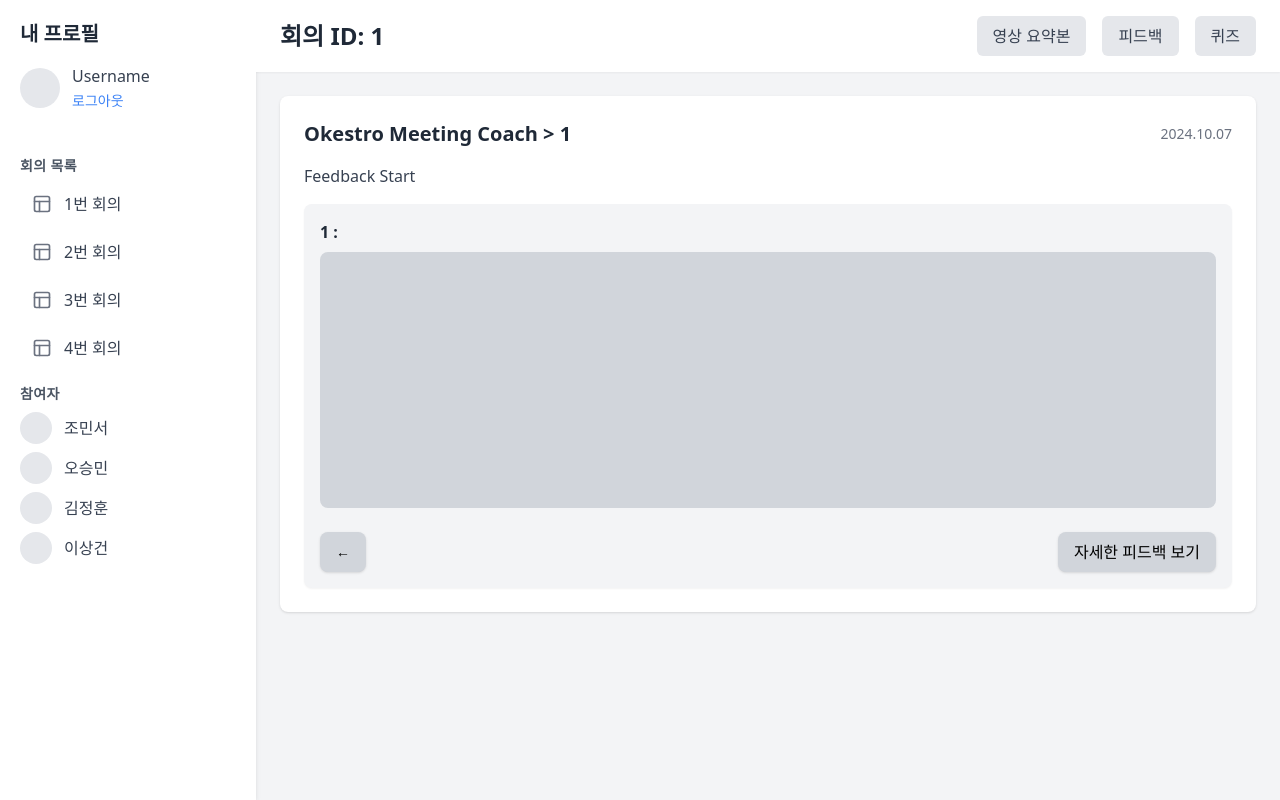
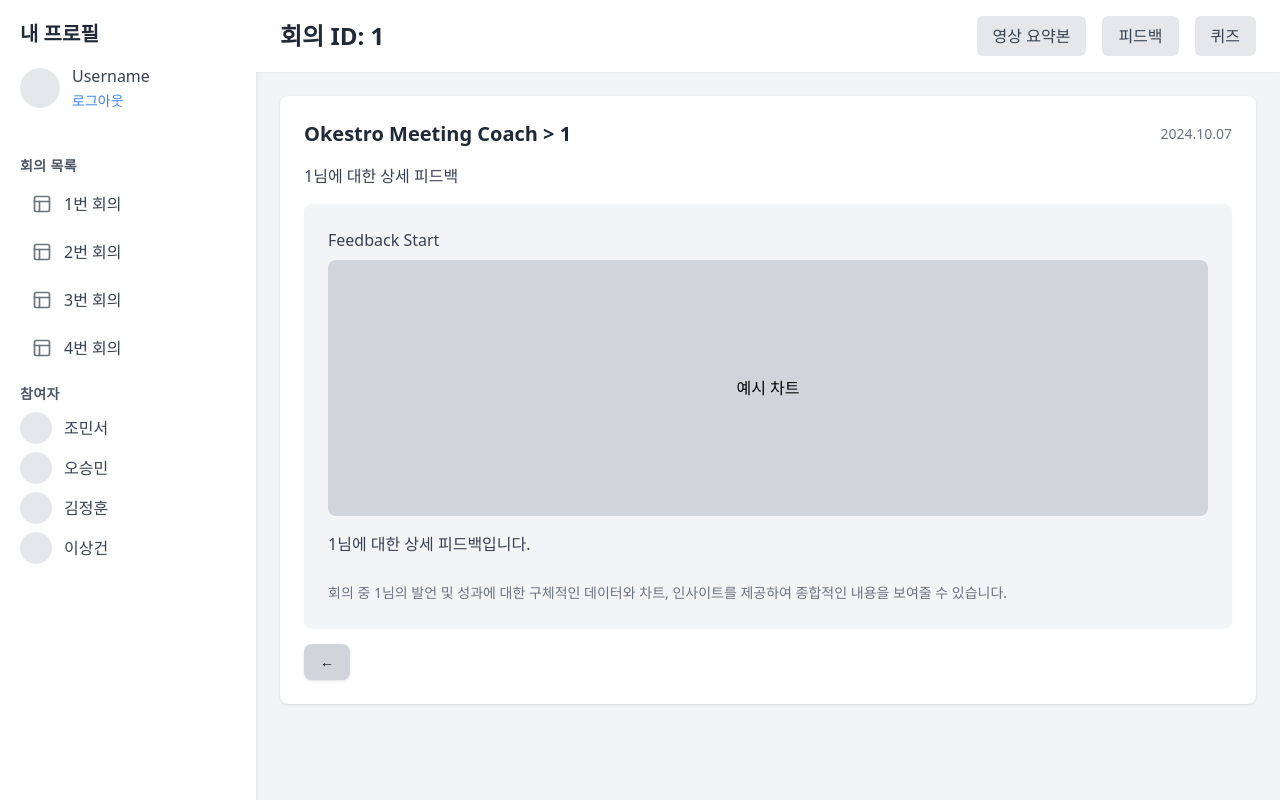
Before and after one commit to leafdesk/hsu-pre-capstone-web, a Next.js app: page /1/feedback/1 in a window 1280 px wide. Built offline with nearby package versions, Linux system fonts and the light colour scheme.

Commit message:
feedback 수정

```diff
--- a/src/app/[meetingId]/feedback/[name]/detailed/page.tsx
+++ /dev/null
@@ -1,62 +0,0 @@
-'use client'
-
-import { useParams, useRouter } from 'next/navigation';
-
-/**
- * 자세한 피드백 페이지.
- */
-const DetailedFeedbackPage = () => {
-  const router = useRouter();
-  const { meetingId, name } = useParams();
-
-  // 기본값은 'Minseo'
-  const participantName = Array.isArray(name) ? name[0] : (name || 'Minseo');
-
-  const decodedName = decodeURIComponent(participantName);
-  const displayName = decodedName.charAt(0).toUpperCase() + decodedName.slice(1);
-
-  // 뒤로 가기 버튼 클릭 핸들러
-  const handleBackClick = () => {
-    router.back();
-  };
-
-  return (
-    <div className="max-w-7xl mx-auto py-6 px-6">
-      <div className="bg-white shadow rounded-lg p-6">
-        {/* 헤더 섹션 */}
-        <div className="flex justify-between items-center mb-4">
-          <h2 className="text-xl font-semibold text-gray-800">
-            Okestro Meeting Coach &gt; {displayName}
-          </h2>
-          <span className="text-sm text-gray-500">2024.10.07</span>
-        </div>
-
-        {/* 상세 피드백 섹션 */}
-        <div className="space-y-4">
-          <h3 className="font-medium text-gray-700 mb-2">{displayName}님에 대한 상세 피드백</h3>
-          <div className="bg-gray-100 p-6 rounded-lg shadow-sm">
-            {/* 예시 차트 및 피드백 상세 내용 */}
-            <div className="h-64 bg-gray-300 rounded-lg mb-4 flex items-center justify-center">
-              <span>예시 차트</span>
-            </div>
-            <p className="text-gray-700">
-              {displayName}님에 대한 상세 피드백입니다. <br></br>회의 중 {displayName}님의 발언 및 성과에 대한 구체적인 데이터와 차트, 인사이트를 제공하여 종합적인 내용을 보여줄 수 있습니다.
-            </p>
-          </div>
-        </div>
-
-        {/* 뒤로가기 버튼 */}
-        <div className="flex justify-start mt-6">
-          <button
-            onClick={handleBackClick}
-            className="bg-gray-300 py-2 px-4 rounded-lg shadow hover:bg-gray-400 text-sm"
-          >
-            &larr;
-          </button>
-        </div>
-      </div>
-    </div>
-  );
-}
-
-export default DetailedFeedbackPage;
--- a/src/app/[meetingId]/feedback/[name]/page.tsx
+++ b/src/app/[meetingId]/feedback/[name]/page.tsx
@@ -1,29 +1,18 @@
 'use client'
 
-import { useRouter, useParams } from 'next/navigation';
+import { usePathname } from 'next/navigation'
+import Link from 'next/link'
 
 /**
  * 피드백 페이지.
  */
 const FeedbackPage = () => {
-  const router = useRouter();
-  const { meetingId, name } = useParams();
+  const pathname = usePathname()
+  const pathSegments = pathname.split('/')
+  const meetingId = pathSegments[1] // meetingId 추출
+  const name = decodeURIComponent(pathSegments[3] || 'Minseo') // name 추출
 
-  // 기본값은 'Minseo'
-  const participantName = Array.isArray(name) ? name[0] : (name || 'Minseo');
-
-  const decodedName = decodeURIComponent(participantName);
-  const displayName = typeof decodedName === 'string' ? decodedName.charAt(0).toUpperCase() + decodedName.slice(1) : 'Minseo';
-
-  // 버튼 클릭 시 더 자세한 피드백 화면으로 이동
-  const handleDetailedFeedbackClick = () => {
-    router.push(`/${meetingId}/feedback/${participantName}/detailed`);
-  };
-
-  // 뒤로 가기 버튼 클릭 핸들러
-  const handleBackClick = () => {
-    router.back();
-  };
+  const displayName = name.charAt(0).toUpperCase() + name.slice(1)
 
   return (
     <div className="max-w-7xl mx-auto py-6 px-6">
@@ -36,34 +25,35 @@ const FeedbackPage = () => {
           <span className="text-sm text-gray-500">2024.10.07</span>
         </div>
 
-        {/* 피드백 */}
+        {/* 상세 피드백 섹션 */}
         <div className="space-y-4">
-          <h3 className="font-medium text-gray-700 mb-2">Feedback Start</h3>
-          <div className="bg-gray-100 p-4 rounded-lg shadow-sm">
-            <div className="mb-4">
-              <h4 className="font-semibold text-gray-800 mb-2">{displayName} :</h4>
-              {/* 피드백 내용 */}
-              <div className="h-64 bg-gray-300 rounded-lg"></div>
+          <h3 className="font-medium text-gray-700 mb-2">
+            {displayName}님에 대한 상세 피드백
+          </h3>
+          <div className="bg-gray-100 p-6 rounded-lg shadow-sm">
+            {/* 예시 차트 및 피드백 상세 내용 */}
+            <h3 className="font-medium text-gray-700 mb-2">Feedback Start</h3>
+            <div className="h-64 bg-gray-300 rounded-lg mb-4 flex items-center justify-center">
+              <span>예시 차트</span>
             </div>
-
-            {/* 버튼 섹션 */}
-            <div className="flex justify-between mt-6">
-              {/* 뒤로가기 버튼 */}
-              <button
-                onClick={handleBackClick}
-                className="bg-gray-300 py-2 px-4 rounded-lg shadow hover:bg-gray-400 text-sm"
-              >
-                &larr;
-              </button>
-
-              {/* 자세한 피드백 보기 버튼 */}
-              <button
-                onClick={handleDetailedFeedbackClick}
-                className="bg-gray-300 py-2 px-4 rounded-lg shadow hover:bg-gray-400"
-              >
-                자세한 피드백 보기
-              </button>
-            </div>
+            <p className="text-gray-700">
+              {displayName}님에 대한 상세 피드백입니다.
+              <br></br>
+              <br></br>
+              <span className="text-sm text-gray-500">
+                회의 중 {displayName}님의 발언 및 성과에 대한 구체적인 데이터와
+                차트, 인사이트를 제공하여 종합적인 내용을 보여줄 수 있습니다.
+              </span>
+            </p>
+          </div>
+          <div className="flex justify-between mt-6">
+            {/* 뒤로가기 링크 */}
+            <Link
+              href={`/${meetingId}/feedback`}
+              className="bg-gray-300 py-2 px-4 rounded-lg shadow hover:bg-gray-400 text-sm"
+            >
+              &larr;
+            </Link>
           </div>
         </div>
       </div>
@@ -71,4 +61,4 @@ const FeedbackPage = () => {
   )
 }
 
-export default FeedbackPage;
+export default FeedbackPage
```
